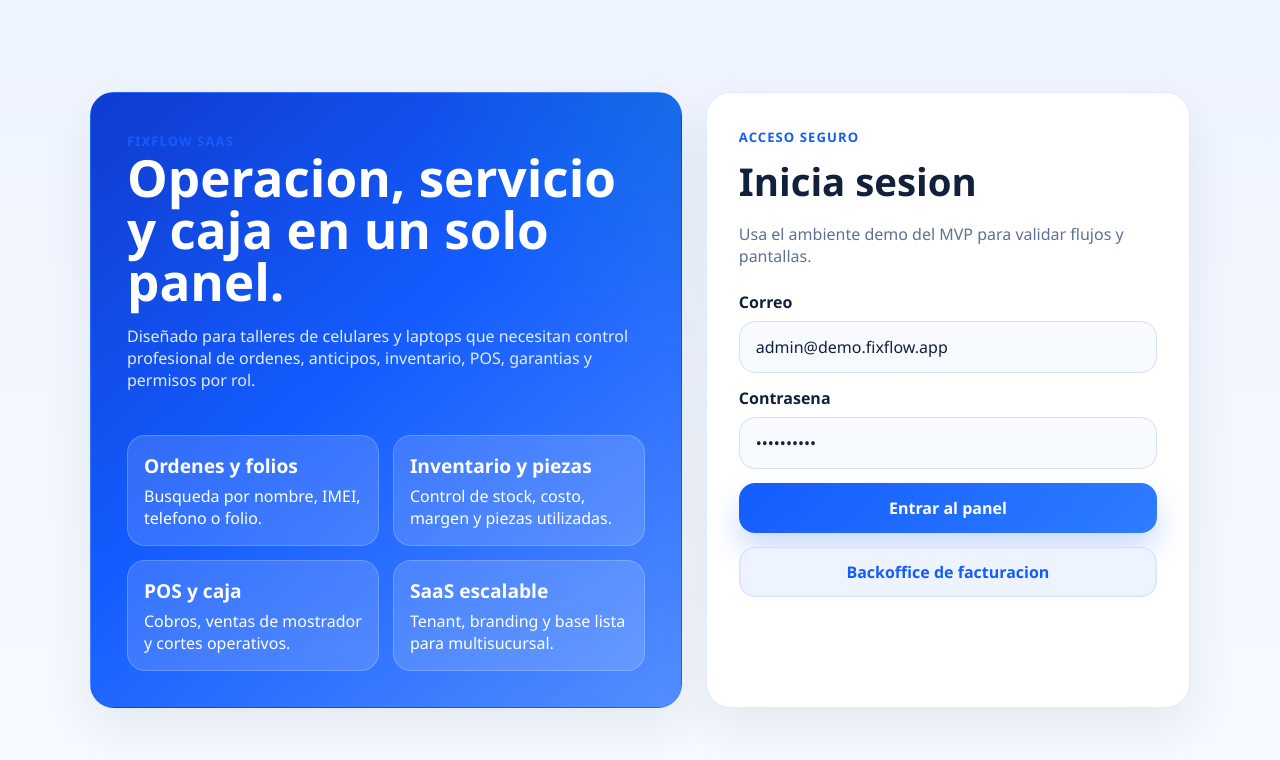
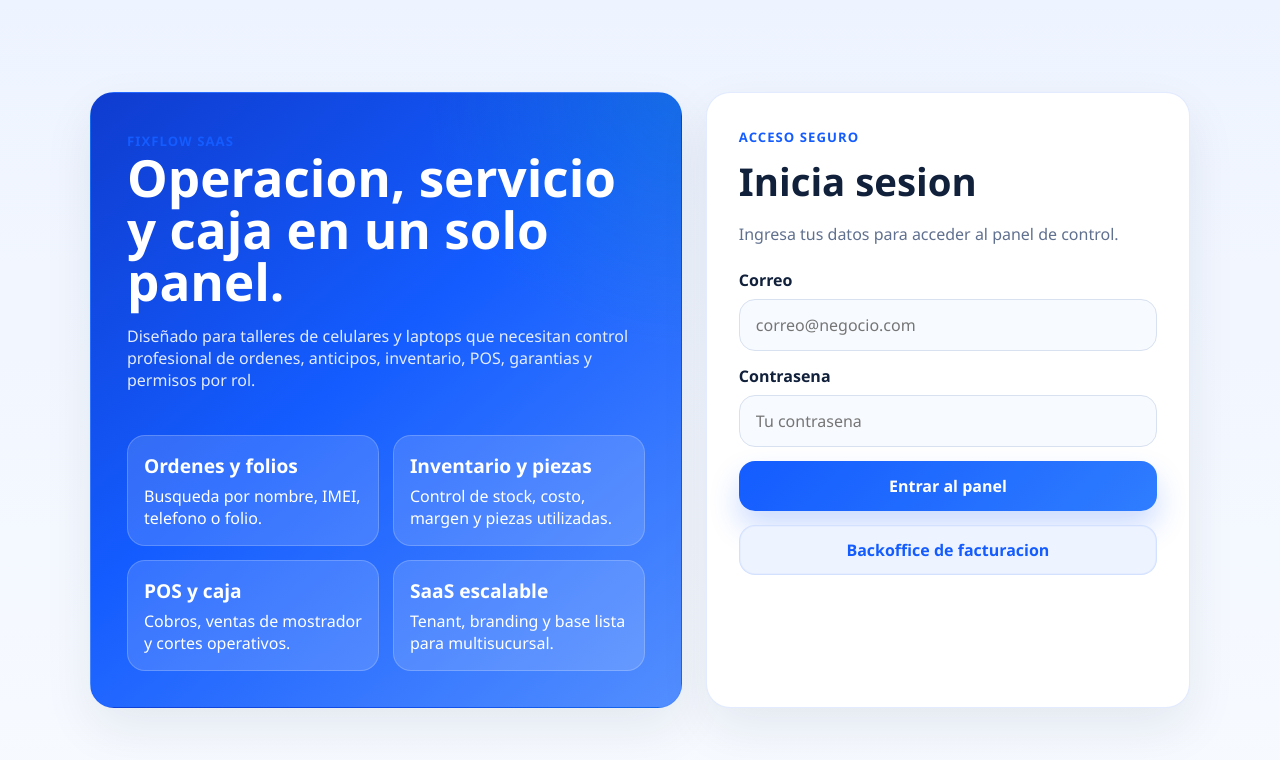
Before and after one commit to omarvargas290-svg/fixflow-saas, a Next.js app in the folder apps/web/: page /login in a window 1280 px wide. Shown: the top 760 px of the page. Built offline with nearby package versions, Linux system fonts and the light colour scheme; no server answers.

Commit message:
Clear default values from SaaS login

```diff
--- a/apps/web/src/app/login/page.tsx
+++ b/apps/web/src/app/login/page.tsx
@@ -8,8 +8,8 @@
 
 export default function LoginPage() {
   const router = useRouter();
-  const [email, setEmail] = useState("admin@demo.fixflow.app");
-  const [password, setPassword] = useState("Admin2026!");
+  const [email, setEmail] = useState("");
+  const [password, setPassword] = useState("");
   const [loading, setLoading] = useState(false);
   const [error, setError] = useState("");
 
@@ -79,7 +79,7 @@
         <section className="login-card">
           <span className="eyebrow">Acceso seguro</span>
           <h2>Inicia sesion</h2>
-          <p>Usa el ambiente demo del MVP para validar flujos y pantallas.</p>
+          <p>Ingresa tus datos para acceder al panel de control.</p>
 
           <form className="form-stack" onSubmit={handleSubmit}>
             <div className="field">
@@ -87,6 +87,7 @@
               <input
                 id="email"
                 type="email"
+                placeholder="correo@negocio.com"
                 value={email}
                 onChange={(event) => setEmail(event.target.value)}
               />
@@ -97,6 +98,7 @@
               <input
                 id="password"
                 type="password"
+                placeholder="Tu contrasena"
                 value={password}
                 onChange={(event) => setPassword(event.target.value)}
               />
```
